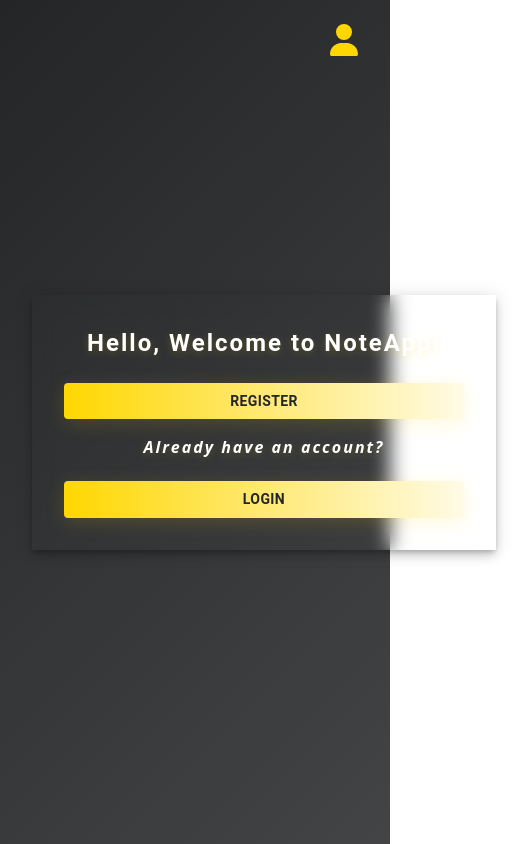
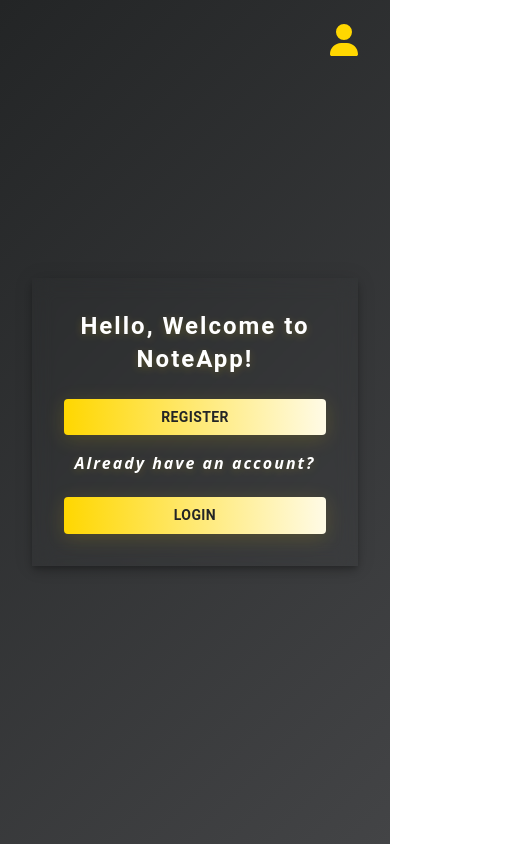
Before and after one commit to yoGothwal/reactApp, a React (Vite) app: page / in a window 390 px wide. Shown: the whole page, 528 px wide, since content can reach past the window. Built offline with nearby package versions, Linux system fonts and the light colour scheme.

Commit message:
corrected responsiveness

```diff
--- a/src/App.jsx
+++ b/src/App.jsx
@@ -11,7 +11,6 @@
   return (
     <Box
       sx={{
-        minWidth: 400,
         p: 4,
         boxShadow: 6,
         backdropFilter: "blur(10px)",
```
